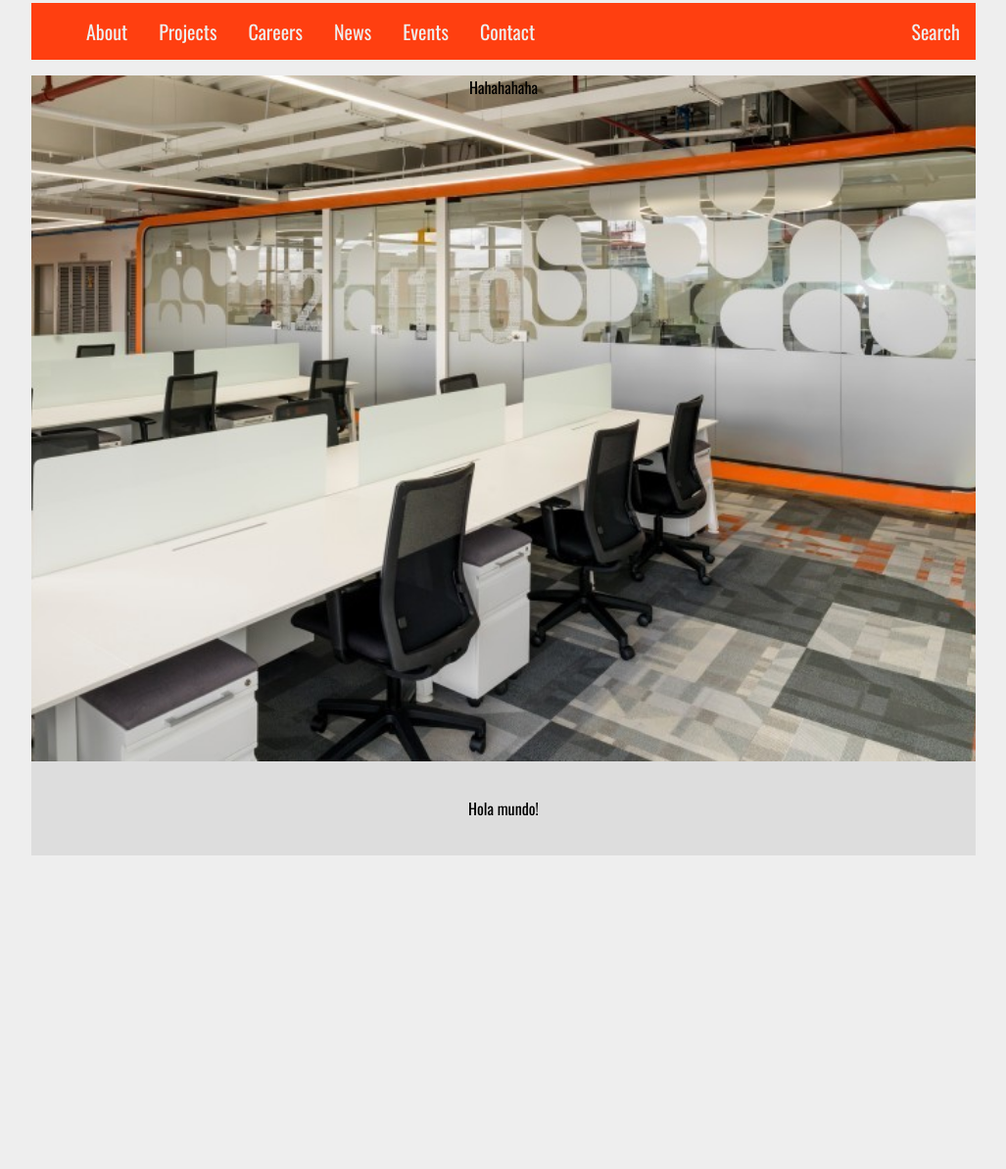
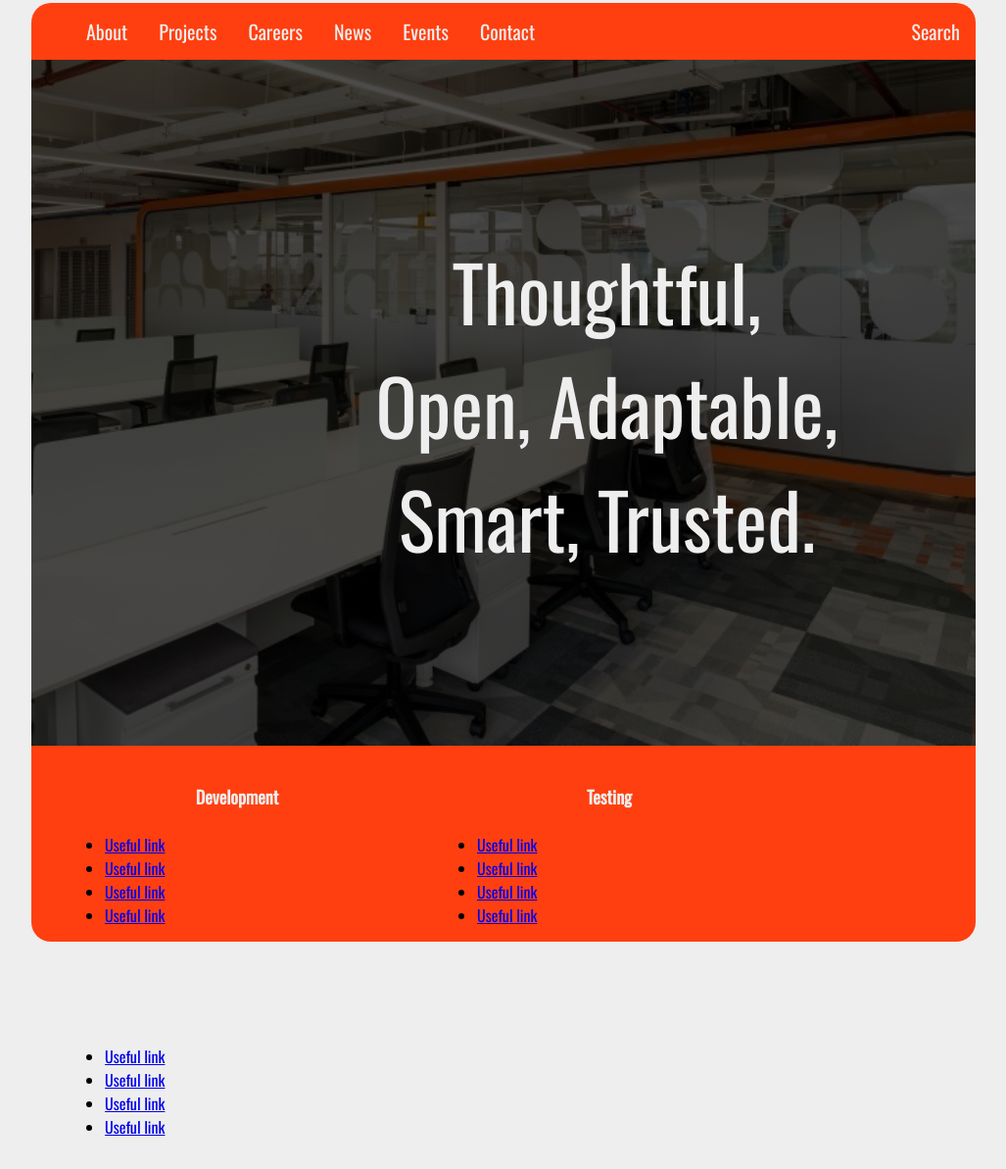
Before and after one commit to JhonatanGuzmanAndEndava/FrontEndChallenge, a plain HTML site: page src/index.html in a window 1280 px wide. Shown: the part 13-1206 px from the top of the page at 98% size, without its empty margins (126-1153 px from the left). Before the commit the page ends 894 px from the top, so only its background shows below. Drawn offline with nearby package versions, Linux system fonts and the light colour scheme.

Commit message:
Almost finished CSS Template

```diff
--- a/src/css/style.css
+++ b/src/css/style.css
@@ -11,6 +11,8 @@ body {
 .menu {
     background-color: #ff3f10;
     height: 58px;
+    border-top-left-radius: 20px;
+    border-top-right-radius: 20px;
 }
 
 .menu ul {
@@ -39,14 +41,38 @@ body {
 .container {
     height: 700px;
     text-align: center;
-    background: url("../img/endava-bg.jpg");
+    background: linear-gradient(rgba(0,0,0,0.7),rgba(0,0,0,0.7)),url("../img/endava-bg.jpg");
     background-position: center;
     background-size: cover;
-    /*background-color: rgba(0,0,0,0.2);*/
+}
+
+.text {
+    padding-left: 350px;
+    padding-top: 100px;
+    width: 825px;
+    text-align: center;
+    font-size: 78px;
+    color: #eee;
 }
 
 .footer {
-    padding: 20px;
+    height: 200px;
+    padding-left: 20px;
+    padding-right: 20px;
+    padding-bottom: 20px;
+    background: #ff3f10;
+    border-bottom-left-radius: 20px;
+    border-bottom-right-radius: 20px;
+}
+
+.footer-col {
+    padding: 15px;
+    width: 380px;
+    float: left;
+}
+
+.footer-col h4 {
     text-align: center;
-    background: #ddd;
+    font-size: 18px;
+    color: #eee;
 }
--- a/src/index.html
+++ b/src/index.html
@@ -24,11 +24,41 @@
     </div>
 
     <div class="container">
-        <p>Hahahahaha</p>
+        <div class="text">
+            <p>Thoughtful, Open, Adaptable, Smart, Trusted.</p>
+        </div>
     </div>
 
     <div class="footer">
-        <p>Hola mundo!</p>
+        <div class="footer-col">
+            <h4>Development</h4>
+            <ul>
+                <li><a href="#">Useful link</a></li>
+                <li><a href="#">Useful link</a></li>
+                <li><a href="#">Useful link</a></li>
+                <li><a href="#">Useful link</a></li>
+            </ul>
+        </div>
+
+        <div class="footer-col">
+            <h4>Testing</h4>
+            <ul>
+                <li><a href="#">Useful link</a></li>
+                <li><a href="#">Useful link</a></li>
+                <li><a href="#">Useful link</a></li>
+                <li><a href="#">Useful link</a></li>
+            </ul>
+        </div>
+
+        <div class="footer-col">
+            <h4>PDR and HR</h4>
+            <ul>
+                <li><a href="#">Useful link</a></li>
+                <li><a href="#">Useful link</a></li>
+                <li><a href="#">Useful link</a></li>
+                <li><a href="#">Useful link</a></li>
+            </ul>
+        </div>
     </div>
 
 </body>
```
